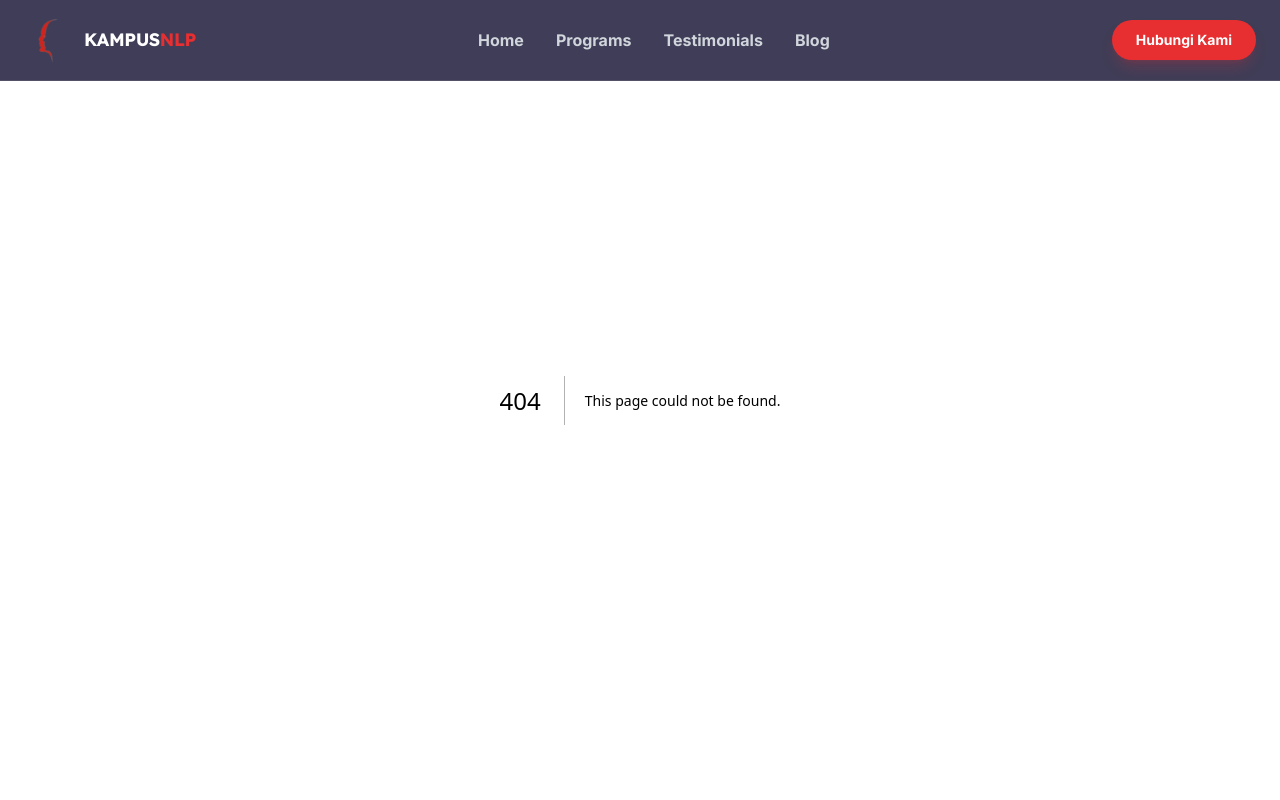
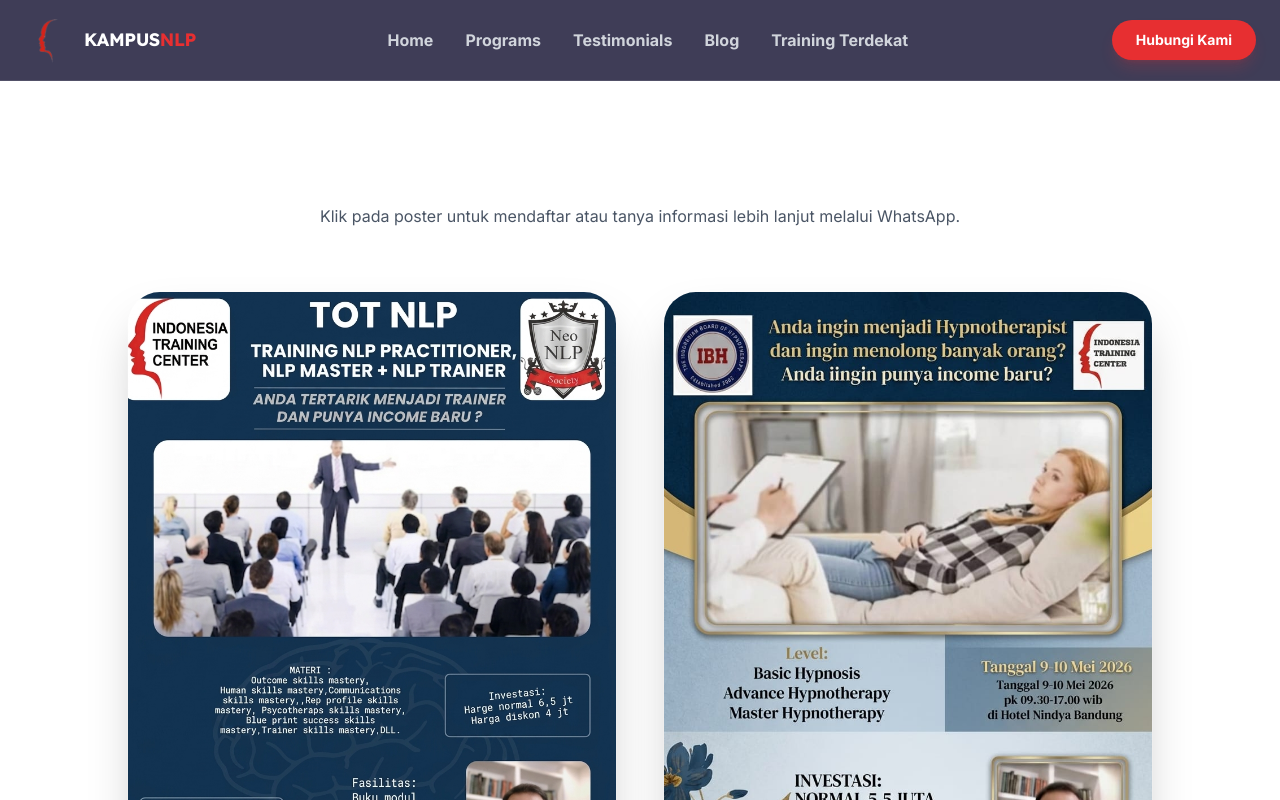
Before and after one commit to setyo76/kampusnlp, a Next.js app: page /training in a window 1280 px wide. Before the commit this address had no page. Shown: the top 800 px of the page. Built offline with nearby package versions, Linux system fonts and the light colour scheme.

Commit message:
Merubah background hero dan membuat menu Training Terdekat

```diff
--- /dev/null
+++ b/src/app/training/page.tsx
@@ -0,0 +1,76 @@
+"use client";
+import Image from "next/image";
+import Link from "next/link";
+import { motion } from "framer-motion";
+
+const posters = [
+  {
+    id: 1,
+    title: "TOT NLP Practitioner",
+    image: "/images/poster-nlp.png", // Pastikan file gambar ada di folder public/images
+    waLink: "https://wa.link/r7ddp7"
+  },
+  {
+    id: 2,
+    title: "Hypnotherapy Workshop",
+    image: "/images/poster-hipno.png",
+    waLink: "https://wa.link/r7ddp7"
+  }
+];
+
+export default function TrainingPage() {
+  return (
+    <main className="min-h-screen bg-navy-950 pt-32 pb-20">
+      <div className="container mx-auto px-6">
+        <div className="text-center mb-16">
+          <h1 className="text-4xl md:text-6xl font-display font-black text-white mb-4">
+            Poster <span className="text-transparent bg-clip-text bg-neuro-gradient">Training Terdekat</span>
+          </h1>
+          <p className="text-gray-600 max-w-2xl mx-auto">
+            Klik pada poster untuk mendaftar atau tanya informasi lebih lanjut melalui WhatsApp.
+          </p>
+        </div>
+
+        <div className="grid grid-cols-1 md:grid-cols-2 gap-12 max-w-5xl mx-auto">
+          {posters.map((poster) => (
+            <motion.div
+              key={poster.id}
+              initial={{ opacity: 0, scale: 0.9 }}
+              animate={{ opacity: 1, scale: 1 }}
+              whileHover={{ y: -10 }}
+              className="relative group cursor-pointer"
+            >
+              <div className="relative overflow-hidden rounded-[2rem] shadow-2xl ring-1 ring-white/10">
+                <Image
+                  src={poster.image}
+                  alt={poster.title}
+                  width={800}
+                  height={1100}
+                  className="w-full h-auto object-cover transition-transform duration-500 group-hover:scale-105"
+                />
+
+                {/* Overlay saat Hover */}
+                <div className="absolute inset-0 bg-navy-900/60 opacity-0 group-hover:opacity-100 transition-opacity flex items-center justify-center backdrop-blur-sm">
+                  <a
+                    href={poster.waLink}
+                    target="_blank"
+                    className="bg-navy-900 text-white px-8 py-3 rounded-full font-bold shadow-lg transform translate-y-4 group-hover:translate-y-0 transition-transform"
+                  >
+                    Daftar Sekarang
+                  </a>
+                </div>
+              </div>
+              <h3 className="text-white text-center mt-6 text-xl font-bold">{poster.title}</h3>
+            </motion.div>
+          ))}
+        </div>
+
+        <div className="mt-20 text-center">
+          <Link href="/" className="text-gray-600 hover:text-navy-900 transition-colors">
+            ← Kembali ke Beranda
+          </Link>
+        </div>
+      </div>
+    </main>
+  );
+}
--- a/src/components/home/HeroSection.tsx
+++ b/src/components/home/HeroSection.tsx
@@ -49,7 +49,7 @@
   ];
 
   return (
-    <section className="relative min-h-[90vh] flex items-center pt-20 overflow-hidden bg-navy-900">
+    <section className="relative min-h-[90vh] flex items-center pt-20 overflow-hidden white">
 
       {/* --- LAYER BACKGROUND BARU --- */}
       {/* 1. Efek Glow / Aura (Hipnoterapi) */}
@@ -86,11 +86,11 @@
           transition={{ duration: 0.8, ease: "easeOut" }}
           className="z-10"
         >
-          <h1 className="font-display text-5xl md:text-7xl font-extrabold text-white leading-[1.1]">
+          <h1 className="font-display text-5xl md:text-7xl font-extrabold text-navy-900 leading-[1.1]">
             Transformational <br />
             <span className="text-accent-logo">Life Coach</span>
           </h1>
-          <p className="mt-6 text-gray-400 text-lg md:text-xl max-w-lg leading-relaxed font-sans">
+          <p className="mt-6 text-gray-600 text-lg md:text-xl max-w-lg leading-relaxed font-sans">
             Ubah pola pikir dan kuasai masa depan dengan pendekatan NLP yang praktis bersama Indonesia Training Center.
           </p>
 
@@ -104,7 +104,7 @@
             <Button
               onClick={() => setIsModalOpen(true)}
               variant="outline"
-              className="border-white/20 text-white px-8 py-4 rounded-full font-bold hover:bg-white/10 transition-all w-full sm:w-auto"
+              className="border-white/20 bg-neuro-gradient px-8 py-4 rounded-full font-bold hover:bg-white/10 transition-all w-full sm:w-auto"
             >
               Learn More
             </Button>
--- a/src/components/layout/Navbar.tsx
+++ b/src/components/layout/Navbar.tsx
@@ -58,6 +58,14 @@
               Testimonials
             </a>
             <Link href="/blog" className="hover:text-accent-logo transition-colors">Blog</Link>
+            <Link
+              href="/training"
+              className="relative hover:text-accent-logo transition-colors group flex items-center gap-1"
+            >
+              Training Terdekat
+              {/* Titik indikator kecil agar orang tertarik klik */}
+              <span className="flex h-2 w-2 rounded-full bg-accent-light animate-pulse"></span>
+            </Link>
           </div>
 
           {/* DESKTOP CTA & MOBILE HAMBURGER */}
--- a/src/lib/sanity.ts
+++ b/src/lib/sanity.ts
@@ -2,10 +2,10 @@
 import imageUrlBuilder from "@sanity/image-url";
 
 export const client = createClient({
-  projectId: process.env.NEXT_PUBLIC_SANITY_PROJECT_ID,
-  dataset: process.env.NEXT_PUBLIC_SANITY_DATASET || "production",
-  apiVersion: process.env.NEXT_PUBLIC_SANITY_API_VERSION || "2024-03-19",
-  useCdn: true, // Set ke false jika ingin data paling fresh setiap saat (tapi lebih lambat)
+  projectId: process.env.NEXT_PUBLIC_SANITY_PROJECT_ID!,
+  dataset: process.env.NEXT_PUBLIC_SANITY_DATASET || 'production',
+  apiVersion: '2021-10-21',
+  useCdn: true,
 });
 
 const builder = imageUrlBuilder(client);
--- a/tailwind.config.ts
+++ b/tailwind.config.ts
@@ -1,32 +1,31 @@
-import type { Config } from "tailwindcss";
+import type { Config } from 'tailwindcss';
 
 const config: Config = {
   content: [
-    "./pages/**/*.{js,ts,jsx,tsx,mdx}",
-    "./components/**/*.{js,ts,jsx,tsx,mdx}",
-    "./app/**/*.{js,ts,jsx,tsx,mdx}",
-    "./src/**/*.{js,ts,jsx,tsx,mdx}",
+    './pages/**/*.{js,ts,jsx,tsx,mdx}',
+    './components/**/*.{js,ts,jsx,tsx,mdx}',
+    './app/**/*.{js,ts,jsx,tsx,mdx}',
+    './src/**/*.{js,ts,jsx,tsx,mdx}',
   ],
   theme: {
     extend: {
       colors: {
         // Warna Utama: Navy (Deep & Professional)
         navy: {
-          50: "#EEF2FF",
-          100: "#E0E7FF",
-          800: "#1E1B4B", // Navy Standar
-          900: "#0F0D2E", // Navy Lebih Gelap (untuk background utama)
-          950: "#07071B",
+          50: '#f8fafc',
+          100: '#f1f5f9',
+          900: '#0f172a', // Slate Navy
+          950: '#020617', // Midnight
         },
         // Warna Aksen: Merah dari Logo (Energy & Action)
         accent: {
-          logo: "#E72F31", // Merah murni dari logo Anda
-          hover: "#C62829", // Merah sedikit lebih gelap untuk hover state
+          logo: '#6366f1', // Electric Indigo
+          light: '#06b6d4', // Soft Cyan untuk gradient
         },
         // Warna Pendukung: Abu-abu dari teks logo
         muted: {
-          logo: "#444444",
-          light: "#F5F5F5",
+          logo: '#444444',
+          light: '#F5F5F5',
         },
       },
       fontFamily: {
@@ -36,19 +35,18 @@
         display: ['var(--font-lexend)', 'Lexend', 'sans-serif'], // Bagus untuk Headline besar
       },
       backgroundImage: {
-        "gradient-radial": "radial-gradient(var(--tw-gradient-stops))",
-        "gradient-conic": "conic-gradient(from 180deg at 50% 50%, var(--tw-gradient-stops))",
+        'neuro-gradient':
+          'linear-gradient(135deg, #6366f1 0%, #a855f7 50%, #06b6d4 100%)',
+        'dark-gradient': 'linear-gradient(to bottom, #0f172a, #020617)',
       },
       // Penambahan bayangan kustom untuk kartu program/testimoni
       boxShadow: {
-        'premium': '0 20px 50px rgba(0, 0, 0, 0.1)',
+        premium: '0 20px 50px rgba(0, 0, 0, 0.1)',
         'accent-glow': '0 0 20px rgba(231, 47, 49, 0.3)',
       },
     },
   },
-    plugins: [
-    require('@tailwindcss/typography'),
-  ],
+  plugins: [require('@tailwindcss/typography')],
 };
 
 export default config;
```
Also changed, not shown: public/images/poster-hipno.png (added), public/images/poster-nlp.png (added).
